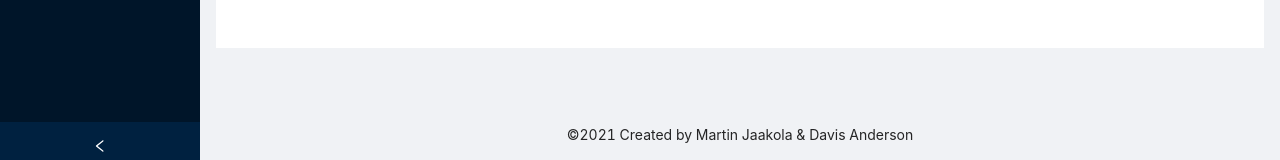
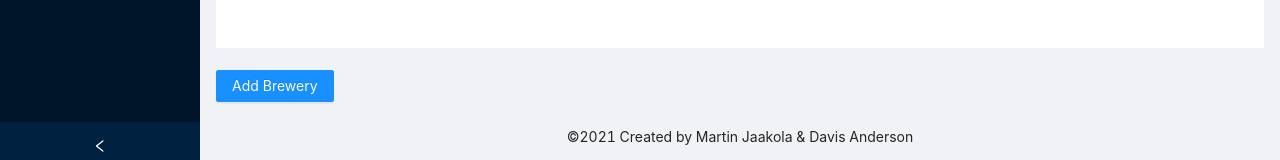
Before and after one commit to melo-velo/dabbler, a React (Create React App) app in the folder src/frontend/: page / in a window 1280 px wide. Shown: the part 630-790 px from the top of the page. Built offline with nearby package versions, Linux system fonts and the light colour scheme; no server answers.

Commit message:
Added button to add brewery, to be connected with trigger to reach Post endpoint call.

```diff
--- a/src/frontend/src/App.js
+++ b/src/frontend/src/App.js
@@ -3,6 +3,7 @@ import { getAllBreweries } from "./client";
 import { createBrewery } from "./client";
 
 import {
+    Button,
     Layout,
     Menu,
     Breadcrumb,
@@ -184,6 +185,8 @@ function App() {
                     <div className="site-layout-background" style={{padding: 24, minHeight: 360}}>
                         {renderBreweries()}
                     </div>
+                    <br/>
+                    <Button type="primary">Add Brewery</Button>
                 </Content>
                 <Footer style={{textAlign: 'center'}}>©2021 Created by Martin Jaakola & Davis Anderson</Footer>
             </Layout>
```
